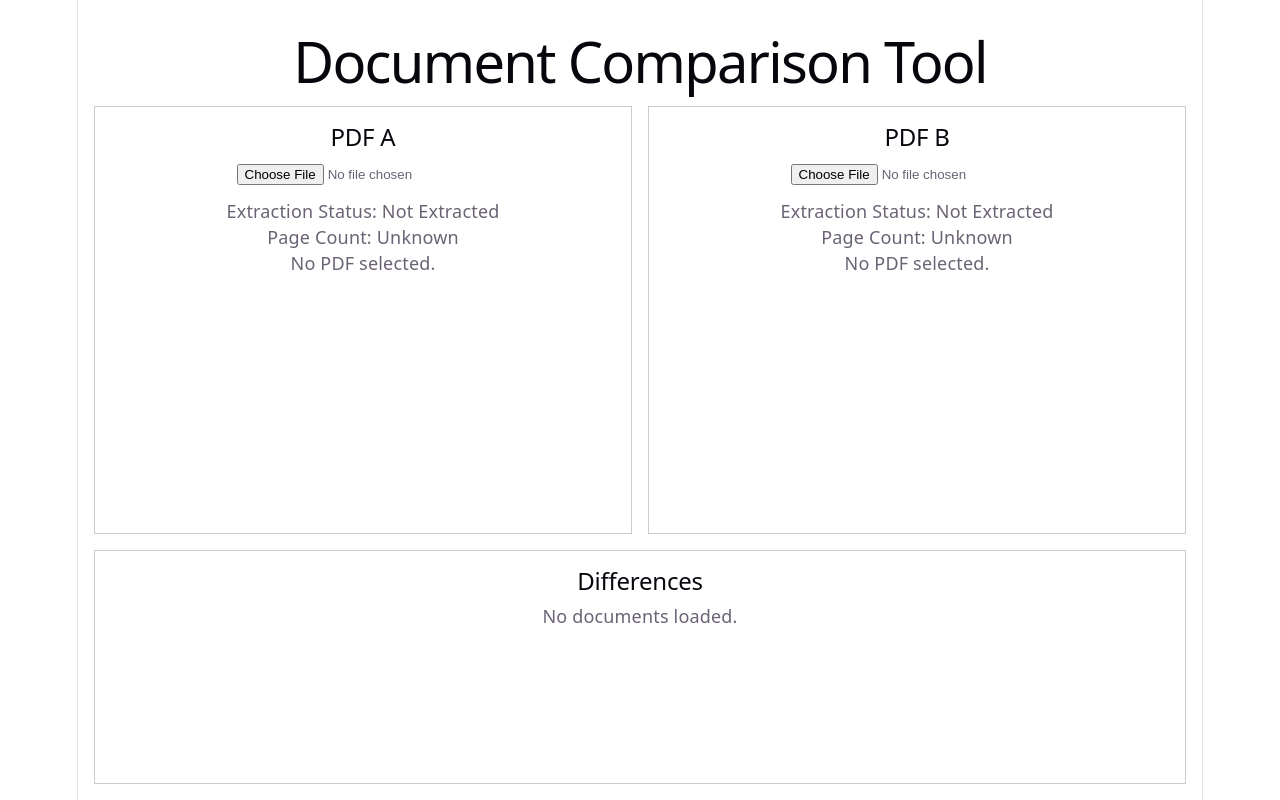
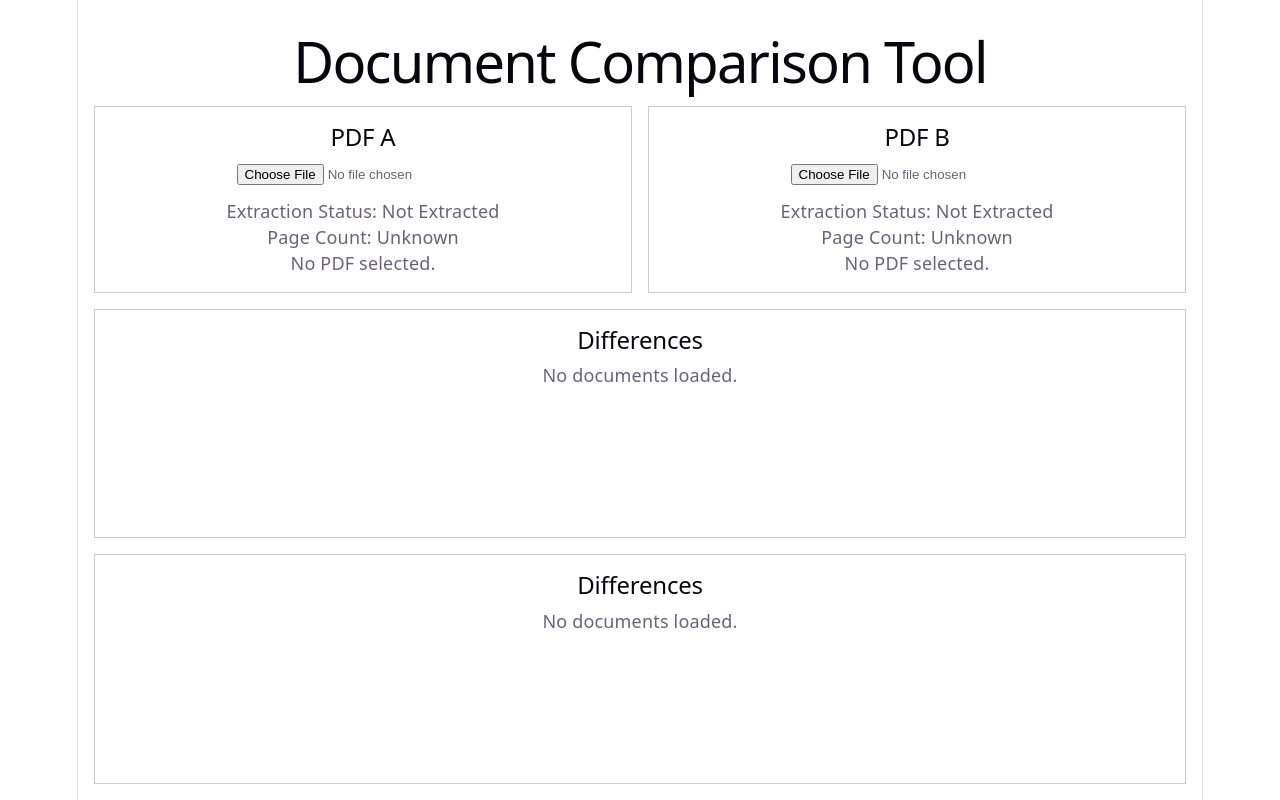
Before and after one commit to nier122/document-comparison-tool, a React (Vite) app in the folder frontend/: page / in a window 1280 px wide. Built offline with nearby package versions, Linux system fonts and the light colour scheme.

Commit message:
Detect page-level PDF differences

```diff
--- a/frontend/src/components/SideBySideViewer.tsx
+++ b/frontend/src/components/SideBySideViewer.tsx
@@ -1,7 +1,8 @@
-import { useEffect, useState } from 'react';
+import { useEffect, useMemo, useState } from 'react';
 import { getDocument } from 'pdfjs-dist';
+import DifferencePanel from './DifferencePanel';
 import PDFViewer from './PDFViewer';
-import type { ExtractedPdfPage, PdfExtractionState } from '../types/comparison';
+import type { Difference, ExtractedPdfPage, PdfExtractionState } from '../types/comparison';
 
 const initialExtractionState: PdfExtractionState = {
   status: 'not-extracted',
@@ -14,6 +15,57 @@ const failedExtractionState: PdfExtractionState = {
   pages: [],
   pageCount: null,
 };
+
+function normalizeText(text: string) {
+  return text.replace(/\s+/g, ' ').trim();
+}
+
+function createDifferences(pdfAPages: ExtractedPdfPage[], pdfBPages: ExtractedPdfPage[]): Difference[] {
+  const differences: Difference[] = [];
+  const maxPageCount = Math.max(pdfAPages.length, pdfBPages.length);
+
+  for (let pageIndex = 0; pageIndex < maxPageCount; pageIndex += 1) {
+    const pageA = pdfAPages[pageIndex];
+    const pageB = pdfBPages[pageIndex];
+    const textA = normalizeText(pageA?.text ?? '');
+    const textB = normalizeText(pageB?.text ?? '');
+
+    if (textA === textB) {
+      continue;
+    }
+
+    if (textA.length === 0 && textB.length > 0) {
+      differences.push({
+        id: `page-${pageIndex + 1}-added`,
+        type: 'added',
+        pageB: pageB?.pageNumber ?? pageIndex + 1,
+        textAfter: textB,
+      });
+      continue;
+    }
+
+    if (textA.length > 0 && textB.length === 0) {
+      differences.push({
+        id: `page-${pageIndex + 1}-removed`,
+        type: 'removed',
+        pageA: pageA?.pageNumber ?? pageIndex + 1,
+        textBefore: textA,
+      });
+      continue;
+    }
+
+    differences.push({
+      id: `page-${pageIndex + 1}-modified`,
+      type: 'modified',
+      pageA: pageA?.pageNumber ?? pageIndex + 1,
+      pageB: pageB?.pageNumber ?? pageIndex + 1,
+      textBefore: textA,
+      textAfter: textB,
+    });
+  }
+
+  return differences;
+}
 
 async function extractPdfText(file: File): Promise<ExtractedPdfPage[]> {
   const buffer = await file.arrayBuffer();
@@ -89,8 +141,16 @@ function SideBySideViewer() {
   const [pdfB, setPdfB] = useState<File | null>(null);
   const pdfAExtraction = usePdfTextExtraction(pdfA);
   const pdfBExtraction = usePdfTextExtraction(pdfB);
+  const differences = useMemo(() => {
+    if (pdfAExtraction.status !== 'extracted' || pdfBExtraction.status !== 'extracted') {
+      return [];
+    }
+
+    return createDifferences(pdfAExtraction.pages, pdfBExtraction.pages);
+  }, [pdfAExtraction, pdfBExtraction]);
 
   return (
+    <>
       <div
         style={{
           display: 'flex',
@@ -101,6 +161,8 @@ function SideBySideViewer() {
         <PDFViewer title="PDF A" file={pdfA} extraction={pdfAExtraction} onFileSelect={setPdfA} />
         <PDFViewer title="PDF B" file={pdfB} extraction={pdfBExtraction} onFileSelect={setPdfB} />
       </div>
+      <DifferencePanel differences={differences} />
+    </>
   );
 }
 
```
Lines whose indentation alone changed are shown as unchanged.
